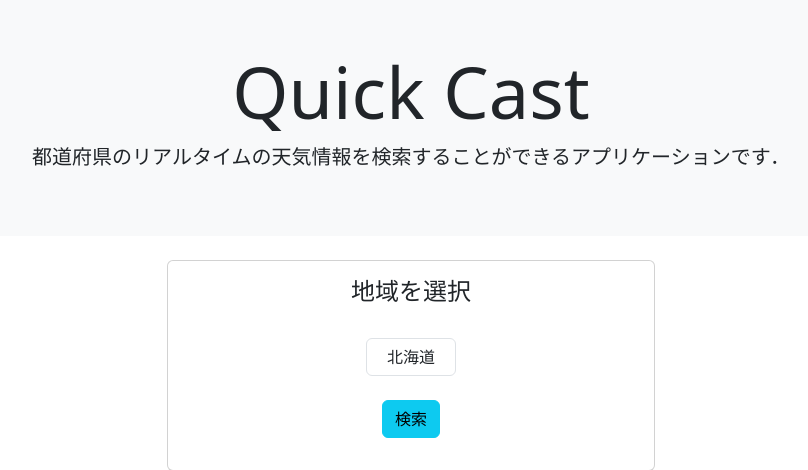
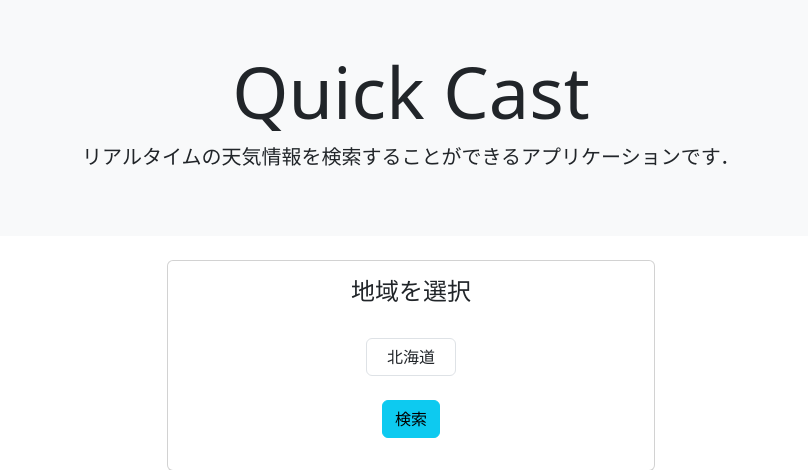
Before and after one commit to ogatakatsuya/QuickCast, a Flask app: page / in a window 1280 px wide. Shown: the top 470 px of the page, without its empty margins (229-1037 px from the left). Run offline with Flask 3, Linux system fonts and the light colour scheme; some libraries are stand-ins or nearby versions.

Commit message:
second commit

```diff
--- a/templates/result.html
+++ b/templates/result.html
@@ -32,7 +32,7 @@
 <body>
     <div class="text-center bg-body-tertiary p-3 p-sm-5 mb-4 rounded">
         <h1 class="display-2">Quick Cast</h1>
-        <p class="lead">日本の都道府県のリアルタイムの天気情報を検索することができるアプリケーションです．</p>
+        <p class="lead">リアルタイムの天気情報を検索することができるアプリケーションです．</p>
     </div>
 
     <div class="container mt-4">
--- a/templates/search.html
+++ b/templates/search.html
@@ -30,7 +30,7 @@
 <body>
     <div class="text-center bg-body-tertiary p-3 p-sm-5 mb-4 rounded">
         <h1 class="display-2">Quick Cast</h1>
-        <p class="lead">都道府県のリアルタイムの天気情報を検索することができるアプリケーションです．</p>
+        <p class="lead">リアルタイムの天気情報を検索することができるアプリケーションです．</p>
     </div>
 
     <div class="container mt-4">
```
